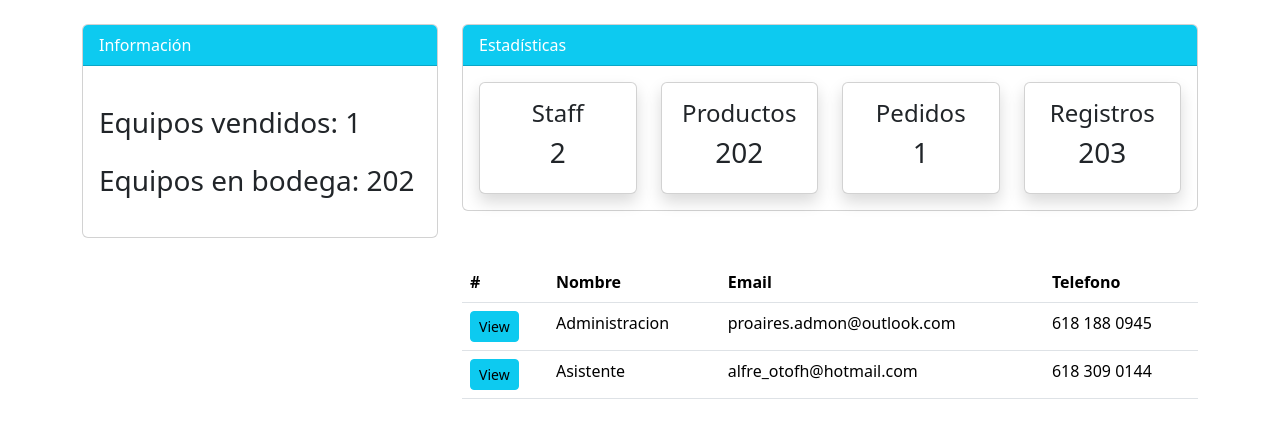
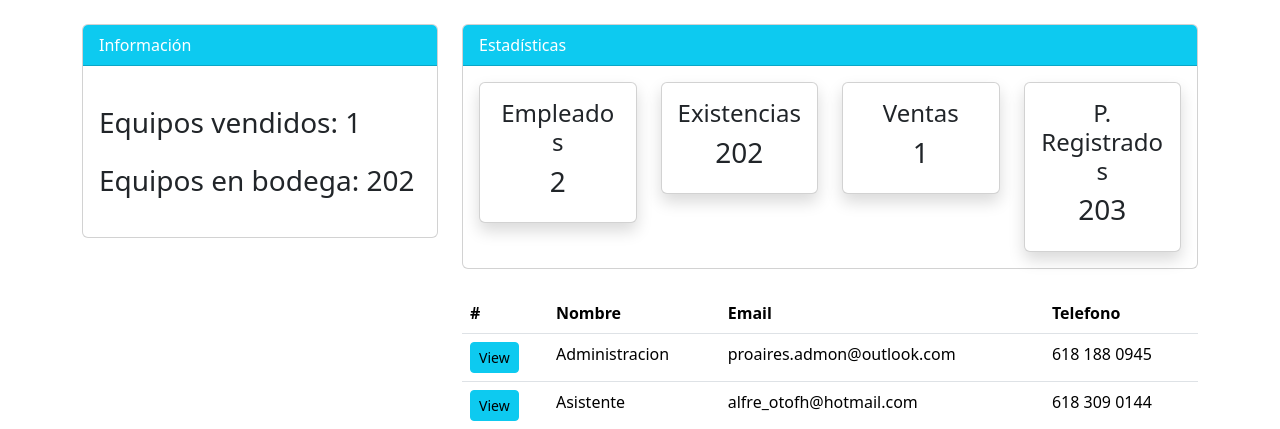
Before and after one commit to AlfredOtFloedz/Inventario-ProAires, a Django app: page /staff/ in a window 1280 px wide. Shown: the part 56-485 px from the top of the page. Run offline with Django 4.2, Linux system fonts and the light colour scheme; a user stored in the database is signed in; data comes from the database, SQL or seed files in the repository.

Commit message:
no major changes

```diff
--- a/templates/partials/topnav.html
+++ b/templates/partials/topnav.html
@@ -24,7 +24,7 @@
                         <div class="col-md-3">
                             <a class="text-decoration-none text-dark" href="{% url 'dashboard-staff' %}">
                                 <div class="card my-card shadow text-center p-3">
-                                    <h4>Staff<i class="fas fa-users"></i></h4>
+                                    <h4>Empleados<i class="fas fa-users"></i></h4><!-- Antes Staff-->
                                     <h3>{{ workers_count }}</h3>
                                 </div>
                             </a>
@@ -32,7 +32,7 @@
                         <div class="col-md-3">
                             <a class="text-decoration-none text-dark" href="{% url 'dashboard-producto' %}">
                                 <div class="card my-card shadow text-center p-3">
-                                    <h4>Productos<i class="fas fa-box"></i></h4>
+                                    <h4>Existencias<i class="fas fa-box"></i></h4><!-- Antes Productos-->
                                     <h3>{{ total_quantity }}</h3>
                                 </div>
                             </a>
@@ -40,7 +40,7 @@
                         <div class="col-md-3">
                             <a class="text-decoration-none text-dark" href="{% url 'dashboard-order' %}">
                                 <div class="card my-card shadow text-center p-3">
-                                    <h4>Pedidos<i class="fas fa-shipping-fast"></i></h4>
+                                    <h4>Ventas<i class="fas fa-shipping-fast"></i></h4><!-- Antes Pedidos-->
                                     <h3>{{ orders_count }}</h3>
                                 </div>
                             </a>
@@ -48,7 +48,7 @@
                         <div class="col-md-3">
                             <a class="text-decoration-none text-dark" href="{% url 'dashboard-precio' %}">
                                 <div class="card my-card shadow text-center p-3">
-                                    <h4>Registros<i class="fas fa-shipping-fast"></i></h4>
+                                    <h4>P. Registrados<i class="fas fa-shipping-fast"></i></h4> <!-- Antes Registros-->
                                     <h3>{{ items_count }}</h3>
                                 </div>
                             </a>
--- a/templates/partials/topnav_pos.html
+++ b/templates/partials/topnav_pos.html
@@ -38,7 +38,7 @@
                             </a>
                         </div>
                         <div class="col-md-4">
-                            <a class="text-decoration-none text-dark" href="{% url 'dashboard-order' %}">
+                            <a class="text-decoration-none text-dark" href="{% url 'pos-corte' %}">
                                 <div class="card my-card shadow text-center p-3">
                                     <h4>Corte<i class="fas fa-shipping-fast"></i></h4>
                                     <h3>{{ orders_count }}</h3>
--- a/templates/pos/customer_detail.html
+++ b/templates/pos/customer_detail.html
@@ -52,6 +52,8 @@
                             </div>
                             <div class="col-md-4">
                                 <img class="img-thumbnail" src="{{ customers.image.url }}" alt="Imagen de Cliente">
+                                <img class="img-thumbnail" src="{{ barcode.barcode.url }}" alt="Generar Codigo de Barras">
+
                             </div>
                         </div>
                     </div>
```
Also changed, not shown: templates/pos/pos_corte.html (added, +47 -0 lines).
